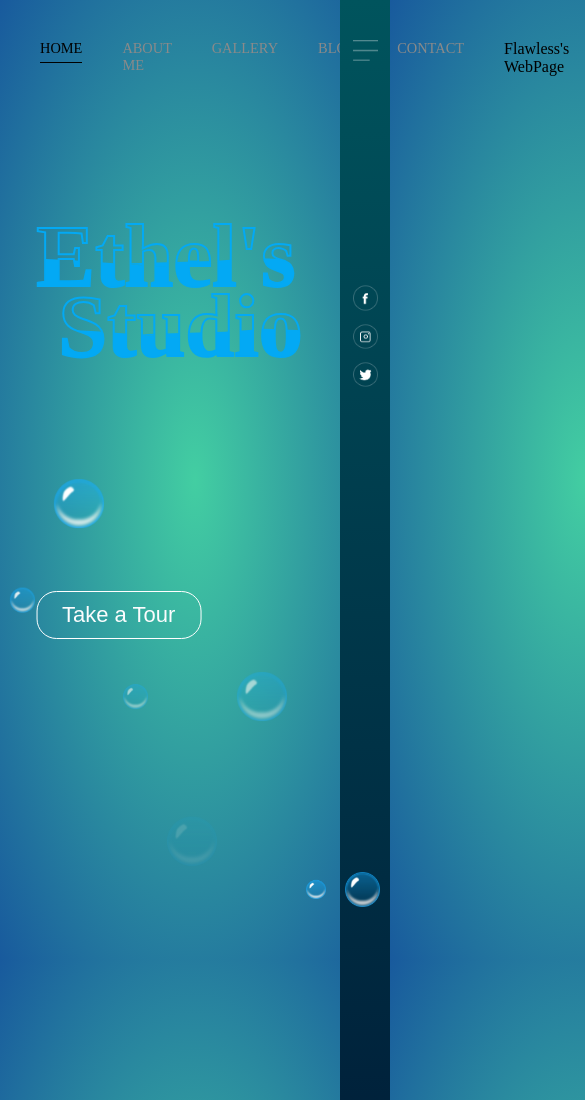
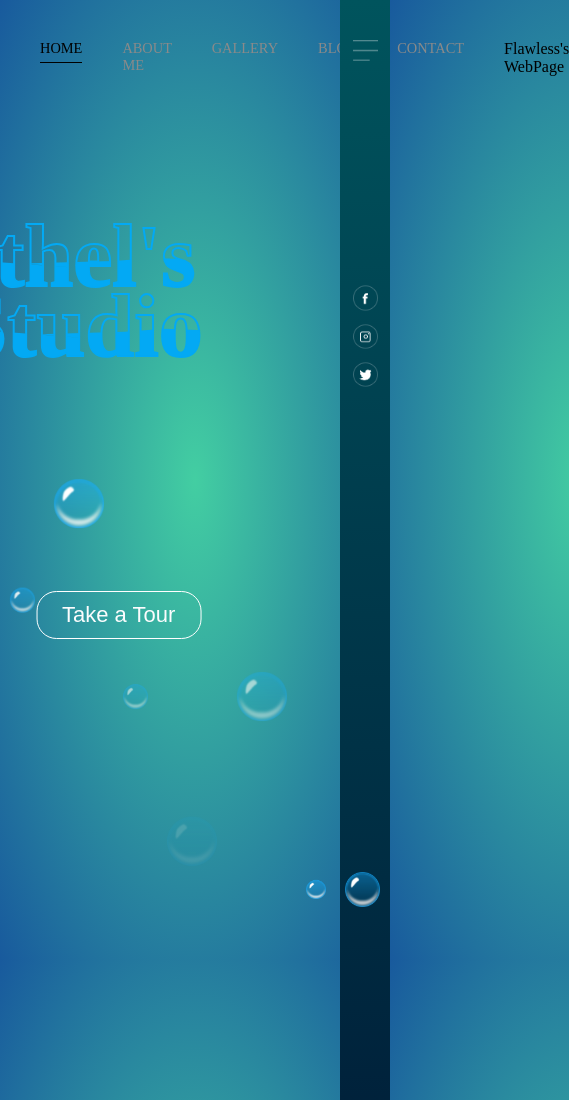
Before and after one commit to flawless-fafie/trial2, a plain HTML site: page index.html in a window 390 px wide. Shown: the top 1100 px of the page, 585 px wide, since content can reach past the window. Drawn offline with Linux system fonts and the light colour scheme.

Commit message:
Update index.html

```diff
--- a/index.html
+++ b/index.html
@@ -209,14 +209,14 @@
         font-size: 11px;
         padding: 5px;
         width: 160px;
-        right: -200px;
+        right: -100px;
         top: 150px;
     }
     .content2{
         font-size: 11px;
         padding: 5px;
         width: 160px;
-        right: -200px;
+        right: -100px;
         top: 150px;
     }
 }
```
